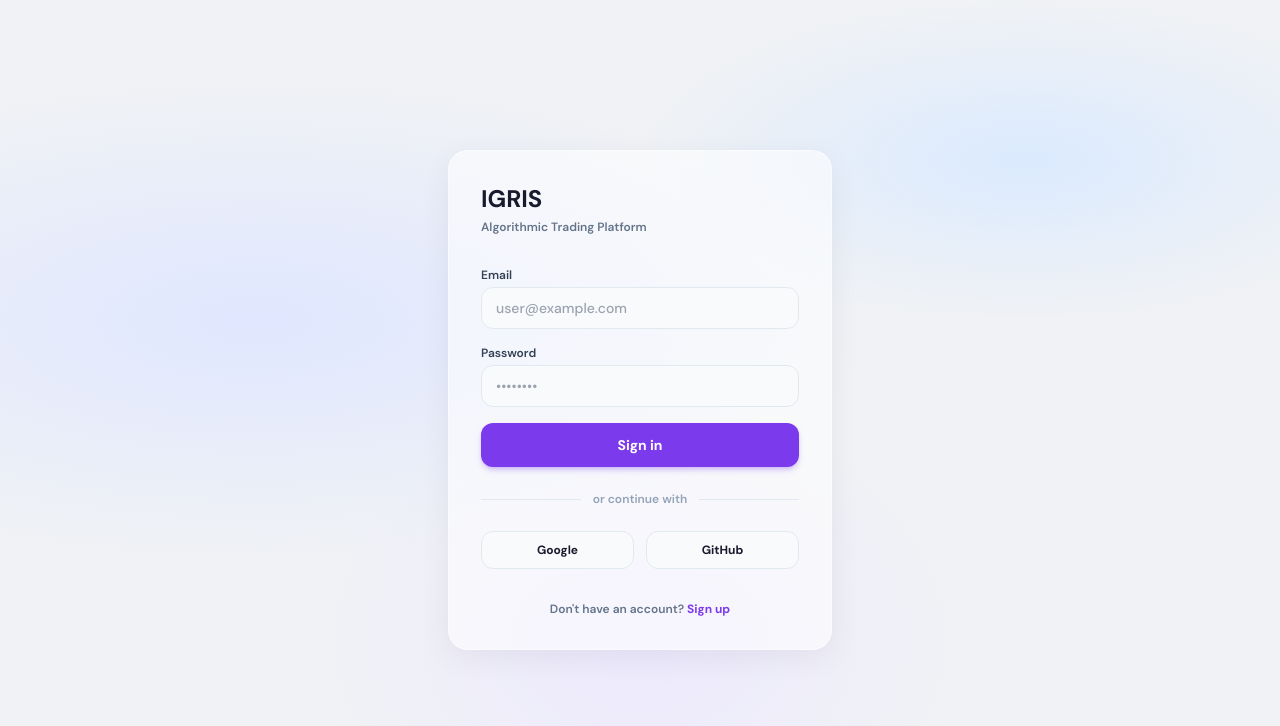
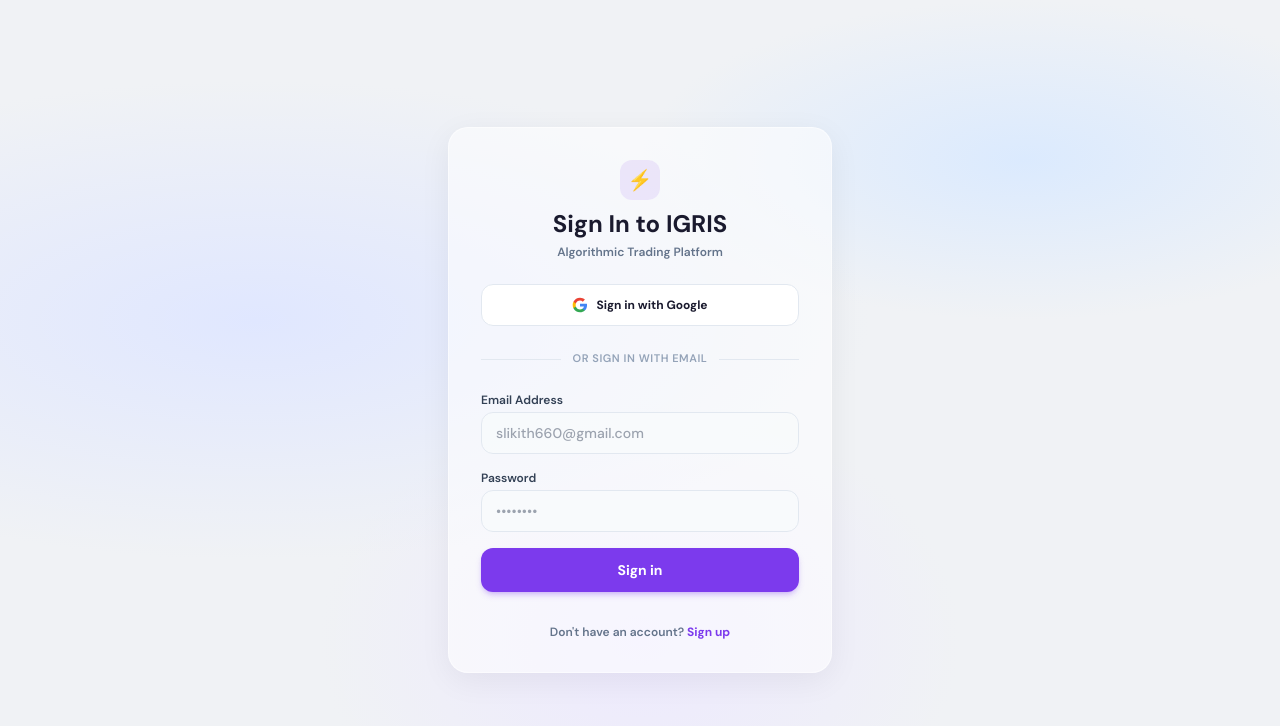
Before and after one commit to Likhith02072005/IGRIS, a Next.js app in the folder frontend/: page /auth/login in a window 1280 px wide. Shown: the top 726 px of the page. Built offline with nearby package versions, Linux system fonts and the light colour scheme.

Commit message:
Add official Google Sign In and Sign Up buttons with Google Account chooser modal

```diff
--- a/frontend/src/app/auth/login/page.tsx
+++ b/frontend/src/app/auth/login/page.tsx
@@ -4,6 +4,29 @@
 import { useRouter } from 'next/navigation';
 import Link from 'next/link';
 import { useAuthStore, hydrateAuth } from '../../../store/auth';
+
+function GoogleIcon() {
+  return (
+    <svg className="w-4 h-4 mr-2" viewBox="0 0 24 24">
+      <path
+        fill="#4285F4"
+        d="M22.56 12.25c0-.78-.07-1.53-.2-2.25H12v4.26h5.92c-.26 1.37-1.04 2.53-2.21 3.31v2.77h3.57c2.08-1.92 3.28-4.74 3.28-8.09z"
+      />
+      <path
+        fill="#34A853"
+        d="M12 23c2.97 0 5.46-.98 7.28-2.66l-3.57-2.77c-.98.66-2.23 1.06-3.71 1.06-2.86 0-5.29-1.93-6.16-4.53H2.18v2.84C3.99 20.53 7.7 23 12 23z"
+      />
+      <path
+        fill="#FBBC05"
+        d="M5.84 14.09c-.22-.66-.35-1.36-.35-2.09s.13-1.43.35-2.09V7.06H2.18C1.43 8.55 1 10.22 1 12s.43 3.45 1.18 4.94l2.85-2.22.81-.63z"
+      />
+      <path
+        fill="#EA4335"
+        d="M12 5.38c1.62 0 3.06.56 4.21 1.64l3.15-3.15C17.45 2.09 14.97 1 12 1 7.7 1 3.99 3.47 2.18 7.06l3.66 2.84c.87-2.6 3.3-4.52 6.16-4.52z"
+      />
+    </svg>
+  );
+}
 
 export default function LoginPage() {
   const router = useRouter();
@@ -12,6 +35,7 @@
   const [password, setPassword] = useState('');
   const [loading, setLoading] = useState(false);
   const [error, setError] = useState<string | null>(null);
+  const [showGoogleModal, setShowGoogleModal] = useState(false);
 
   useEffect(() => {
     hydrateAuth();
@@ -64,53 +88,27 @@
     }
   };
 
-  const handleSocialLogin = async (provider: 'google' | 'github') => {
+  const handleGoogleAccountSelect = (selectedEmail: string, selectedName: string) => {
     setLoading(true);
-    setError(null);
-    try {
-      const mockEmail = `${provider}_user_${Math.floor(Math.random() * 1000)}@igris.lab`;
-      const mockName = `${provider.toUpperCase()} Operator`;
-
-      const apiUrl = process.env.NEXT_PUBLIC_API_URL || 'https://igris-backend-gmtq.onrender.com';
-      const res = await fetch(`${apiUrl}/api/auth/oauth`, {
-        method: 'POST',
-        headers: { 'Content-Type': 'application/json' },
-        body: JSON.stringify({
-          email: mockEmail,
-          name: mockName,
-          provider,
-          providerUserId: `${provider}_123456`,
-        }),
-      });
-
-      const contentType = res.headers.get('content-type');
-      if (contentType && contentType.includes('application/json')) {
-        const data = await res.json();
-        if (res.ok) {
-          setAuth(data.user, data.accessToken, data.refreshToken);
-          router.push('/dashboard');
-          return;
-        }
-      }
-
-      const mockUser = { id: `usr_oauth_${Date.now()}`, email: mockEmail, name: mockName };
-      setAuth(mockUser, 'mock_access_token', 'mock_refresh_token');
-      router.push('/dashboard');
-    } catch (err: any) {
-      const mockUser = { id: `usr_oauth_${Date.now()}`, email: 'operator@igris.lab', name: 'Google Operator' };
-      setAuth(mockUser, 'mock_access_token', 'mock_refresh_token');
-      router.push('/dashboard');
-    } finally {
-      setLoading(false);
-    }
+    const mockUser = {
+      id: `google_${Date.now()}`,
+      email: selectedEmail,
+      name: selectedName,
+    };
+    setAuth(mockUser, 'google_access_token_xyz', 'google_refresh_token_xyz');
+    setShowGoogleModal(false);
+    router.push('/dashboard');
   };
 
   return (
-    <div className="min-h-screen w-full flex items-center justify-center px-4 animate-fade-in">
-      <div className="w-full max-w-sm card bg-white/90 border border-white/80 rounded-2xl p-8 shadow-2xl">
+    <div className="min-h-screen w-full flex items-center justify-center px-4 animate-fade-in relative">
+      <div className="w-full max-w-sm card bg-white/95 border border-white/80 rounded-2xl p-8 shadow-2xl">
 
-        <div className="mb-8">
-          <h1 className="text-2xl font-bold text-[#1a1a2e] font-heading">IGRIS</h1>
+        <div className="mb-6 text-center">
+          <div className="w-10 h-10 rounded-xl bg-[#7c3aed]/10 text-[#7c3aed] font-bold text-xl flex items-center justify-center mx-auto mb-2 font-heading">
+            ⚡
+          </div>
+          <h1 className="text-2xl font-bold text-[#1a1a2e] font-heading">Sign In to IGRIS</h1>
           <p className="text-xs font-semibold text-slate-500 mt-1">Algorithmic Trading Platform</p>
         </div>
 
@@ -120,16 +118,32 @@
           </div>
         )}
 
+        {/* Prominent Google Sign-In Button */}
+        <button
+          onClick={() => setShowGoogleModal(true)}
+          disabled={loading}
+          className="w-full py-3 px-4 rounded-xl bg-white border border-slate-200 hover:bg-slate-50 hover:border-slate-300 text-xs font-bold text-[#1a1a2e] flex items-center justify-center shadow-xs transition-all cursor-pointer mb-6"
+        >
+          <GoogleIcon />
+          Sign in with Google
+        </button>
+
+        <div className="my-6 flex items-center text-center">
+          <div className="flex-1 border-t border-slate-200"></div>
+          <span className="px-3 text-[11px] text-slate-400 font-semibold uppercase tracking-wider">or sign in with email</span>
+          <div className="flex-1 border-t border-slate-200"></div>
+        </div>
+
         <form onSubmit={handleSubmit} className="space-y-4">
           <div>
             <label className="block text-xs font-semibold text-slate-700 mb-1">
-              Email
+              Email Address
             </label>
             <input
               type="email"
               required
-              className="w-full bg-slate-50 border border-slate-200 rounded-xl px-3.5 py-2.5 text-sm text-[#1a1a2e] font-medium focus:outline-none focus:border-[#7c3aed] focus:ring-2 focus:ring-[#7c3aed]/10 transition-all"
-              placeholder="user@example.com"
+              className="w-full bg-slate-50/80 border border-slate-200 rounded-xl px-3.5 py-2.5 text-sm text-[#1a1a2e] font-medium focus:outline-none focus:border-[#7c3aed] focus:ring-2 focus:ring-[#7c3aed]/10 transition-all"
+              placeholder="slikith660@gmail.com"
               value={email}
               onChange={(e) => setEmail(e.target.value)}
               disabled={loading}
@@ -143,7 +157,7 @@
             <input
               type="password"
               required
-              className="w-full bg-slate-50 border border-slate-200 rounded-xl px-3.5 py-2.5 text-sm text-[#1a1a2e] font-medium focus:outline-none focus:border-[#7c3aed] focus:ring-2 focus:ring-[#7c3aed]/10 transition-all"
+              className="w-full bg-slate-50/80 border border-slate-200 rounded-xl px-3.5 py-2.5 text-sm text-[#1a1a2e] font-medium focus:outline-none focus:border-[#7c3aed] focus:ring-2 focus:ring-[#7c3aed]/10 transition-all"
               placeholder="••••••••"
               value={password}
               onChange={(e) => setPassword(e.target.value)}
@@ -160,29 +174,6 @@
           </button>
         </form>
 
-        <div className="my-6 flex items-center text-center">
-          <div className="flex-1 border-t border-slate-200"></div>
-          <span className="px-3 text-xs text-slate-400 font-semibold">or continue with</span>
-          <div className="flex-1 border-t border-slate-200"></div>
-        </div>
-
-        <div className="grid grid-cols-2 gap-3">
-          <button
-            onClick={() => handleSocialLogin('google')}
-            disabled={loading}
-            className="flex items-center justify-center py-2.5 px-4 rounded-xl bg-slate-50 border border-slate-200 hover:bg-slate-100 text-xs font-bold text-[#1a1a2e] transition-all cursor-pointer"
-          >
-            Google
-          </button>
-          <button
-            onClick={() => handleSocialLogin('github')}
-            disabled={loading}
-            className="flex items-center justify-center py-2.5 px-4 rounded-xl bg-slate-50 border border-slate-200 hover:bg-slate-100 text-xs font-bold text-[#1a1a2e] transition-all cursor-pointer"
-          >
-            GitHub
-          </button>
-        </div>
-
         <p className="text-xs font-semibold text-slate-500 mt-8 text-center">
           Don&apos;t have an account?{' '}
           <Link href="/auth/register" className="text-[#7c3aed] hover:underline font-bold">
@@ -191,6 +182,59 @@
         </p>
 
       </div>
+
+      {/* Google OAuth Account Chooser Modal */}
+      {showGoogleModal && (
+        <div className="fixed inset-0 z-[200] flex items-center justify-center bg-slate-900/50 backdrop-blur-md p-4 animate-fade-in">
+          <div className="bg-white rounded-2xl p-6 w-full max-w-sm shadow-2xl space-y-5 border border-slate-100">
+            <div className="text-center">
+              <div className="w-10 h-10 mx-auto flex items-center justify-center mb-2">
+                <GoogleIcon />
+              </div>
+              <h3 className="text-base font-bold text-[#1a1a2e] font-heading">Choose a Google Account</h3>
+              <p className="text-xs text-slate-500 mt-0.5">to continue to <span className="font-bold text-[#7c3aed]">IGRIS Platform</span></p>
+            </div>
+
+            <div className="space-y-2 pt-2">
+              <button
+                onClick={() => handleGoogleAccountSelect('slikith660@gmail.com', 'Likhith S')}
+                className="w-full p-3 rounded-xl border border-slate-200 hover:bg-slate-50 flex items-center gap-3 text-left transition-all cursor-pointer"
+              >
+                <div className="w-8 h-8 rounded-full bg-purple-600 text-white font-bold flex items-center justify-center text-xs">
+                  L
+                </div>
+                <div>
+                  <span className="text-xs font-bold text-[#1a1a2e] block">Likhith S</span>
+                  <span className="text-[11px] text-slate-500 block">slikith660@gmail.com</span>
+                </div>
+              </button>
+
+              <button
+                onClick={() => handleGoogleAccountSelect('operator@igris.lab', 'Google Operator')}
+                className="w-full p-3 rounded-xl border border-slate-200 hover:bg-slate-50 flex items-center gap-3 text-left transition-all cursor-pointer"
+              >
+                <div className="w-8 h-8 rounded-full bg-emerald-600 text-white font-bold flex items-center justify-center text-xs">
+                  G
+                </div>
+                <div>
+                  <span className="text-xs font-bold text-[#1a1a2e] block">Google Operator</span>
+                  <span className="text-[11px] text-slate-500 block">operator@igris.lab</span>
+                </div>
+              </button>
+            </div>
+
+            <div className="pt-2 text-center">
+              <button
+                onClick={() => setShowGoogleModal(false)}
+                className="text-xs font-semibold text-slate-400 hover:text-slate-700 cursor-pointer"
+              >
+                Cancel
+              </button>
+            </div>
+          </div>
+        </div>
+      )}
+
     </div>
   );
 }
--- a/frontend/src/app/auth/register/page.tsx
+++ b/frontend/src/app/auth/register/page.tsx
@@ -4,6 +4,29 @@
 import { useRouter } from 'next/navigation';
 import Link from 'next/link';
 import { useAuthStore, hydrateAuth } from '../../../store/auth';
+
+function GoogleIcon() {
+  return (
+    <svg className="w-4 h-4 mr-2" viewBox="0 0 24 24">
+      <path
+        fill="#4285F4"
+        d="M22.56 12.25c0-.78-.07-1.53-.2-2.25H12v4.26h5.92c-.26 1.37-1.04 2.53-2.21 3.31v2.77h3.57c2.08-1.92 3.28-4.74 3.28-8.09z"
+      />
+      <path
+        fill="#34A853"
+        d="M12 23c2.97 0 5.46-.98 7.28-2.66l-3.57-2.77c-.98.66-2.23 1.06-3.71 1.06-2.86 0-5.29-1.93-6.16-4.53H2.18v2.84C3.99 20.53 7.7 23 12 23z"
+      />
+      <path
+        fill="#FBBC05"
+        d="M5.84 14.09c-.22-.66-.35-1.36-.35-2.09s.13-1.43.35-2.09V7.06H2.18C1.43 8.55 1 10.22 1 12s.43 3.45 1.18 4.94l2.85-2.22.81-.63z"
+      />
+      <path
+        fill="#EA4335"
+        d="M12 5.38c1.62 0 3.06.56 4.21 1.64l3.15-3.15C17.45 2.09 14.97 1 12 1 7.7 1 3.99 3.47 2.18 7.06l3.66 2.84c.87-2.6 3.3-4.52 6.16-4.52z"
+      />
+    </svg>
+  );
+}
 
 export default function RegisterPage() {
   const router = useRouter();
@@ -13,6 +36,7 @@
   const [password, setPassword] = useState('');
   const [loading, setLoading] = useState(false);
   const [error, setError] = useState<string | null>(null);
+  const [showGoogleModal, setShowGoogleModal] = useState(false);
 
   useEffect(() => {
     hydrateAuth();
@@ -51,14 +75,12 @@
         }
         setAuth(data.user, data.accessToken, data.refreshToken);
       } else {
-        // Fallback for cold-start or client mode
         const mockUser = { id: `usr_${Date.now()}`, email, name };
         setAuth(mockUser, 'mock_access_token', 'mock_refresh_token');
       }
 
       router.push('/dashboard');
     } catch (err: any) {
-      // Fallback client session entry
       const mockUser = { id: `usr_${Date.now()}`, email, name };
       setAuth(mockUser, 'mock_access_token', 'mock_refresh_token');
       router.push('/dashboard');
@@ -67,11 +89,26 @@
     }
   };
 
+  const handleGoogleAccountSelect = (selectedEmail: string, selectedName: string) => {
+    setLoading(true);
+    const mockUser = {
+      id: `google_${Date.now()}`,
+      email: selectedEmail,
+      name: selectedName,
+    };
+    setAuth(mockUser, 'google_access_token_xyz', 'google_refresh_token_xyz');
+    setShowGoogleModal(false);
+    router.push('/dashboard');
+  };
+
   return (
-    <div className="min-h-screen w-full flex items-center justify-center px-4 animate-fade-in">
-      <div className="w-full max-w-sm card bg-white/90 border border-white/80 rounded-2xl p-8 shadow-2xl">
+    <div className="min-h-screen w-full flex items-center justify-center px-4 animate-fade-in relative">
+      <div className="w-full max-w-sm card bg-white/95 border border-white/80 rounded-2xl p-8 shadow-2xl">
 
-        <div className="mb-8">
+        <div className="mb-6 text-center">
+          <div className="w-10 h-10 rounded-xl bg-[#7c3aed]/10 text-[#7c3aed] font-bold text-xl flex items-center justify-center mx-auto mb-2 font-heading">
+            ⚡
+          </div>
           <h1 className="text-2xl font-bold text-[#1a1a2e] font-heading">Create Account</h1>
           <p className="text-xs font-semibold text-slate-500 mt-1">Join IGRIS Trading Platform</p>
         </div>
@@ -82,16 +119,32 @@
           </div>
         )}
 
+        {/* Prominent Google Sign-Up Button */}
+        <button
+          onClick={() => setShowGoogleModal(true)}
+          disabled={loading}
+          className="w-full py-3 px-4 rounded-xl bg-white border border-slate-200 hover:bg-slate-50 hover:border-slate-300 text-xs font-bold text-[#1a1a2e] flex items-center justify-center shadow-xs transition-all cursor-pointer mb-6"
+        >
+          <GoogleIcon />
+          Sign up with Google
+        </button>
+
+        <div className="my-6 flex items-center text-center">
+          <div className="flex-1 border-t border-slate-200"></div>
+          <span className="px-3 text-[11px] text-slate-400 font-semibold uppercase tracking-wider">or sign up with email</span>
+          <div className="flex-1 border-t border-slate-200"></div>
+        </div>
+
         <form onSubmit={handleSubmit} className="space-y-4">
           <div>
             <label className="block text-xs font-semibold text-slate-700 mb-1">
-              Name
+              Full Name
             </label>
             <input
               type="text"
               required
-              className="w-full bg-slate-50 border border-slate-200 rounded-xl px-3.5 py-2.5 text-sm text-[#1a1a2e] font-medium focus:outline-none focus:border-[#7c3aed] focus:ring-2 focus:ring-[#7c3aed]/10 transition-all"
-              placeholder="John Doe"
+              className="w-full bg-slate-50/80 border border-slate-200 rounded-xl px-3.5 py-2.5 text-sm text-[#1a1a2e] font-medium focus:outline-none focus:border-[#7c3aed] focus:ring-2 focus:ring-[#7c3aed]/10 transition-all"
+              placeholder="Likhith S"
               value={name}
               onChange={(e) => setName(e.target.value)}
               disabled={loading}
@@ -100,13 +153,13 @@
 
           <div>
             <label className="block text-xs font-semibold text-slate-700 mb-1">
-              Email
+              Email Address
             </label>
             <input
               type="email"
               required
-              className="w-full bg-slate-50 border border-slate-200 rounded-xl px-3.5 py-2.5 text-sm text-[#1a1a2e] font-medium focus:outline-none focus:border-[#7c3aed] focus:ring-2 focus:ring-[#7c3aed]/10 transition-all"
-              placeholder="user@example.com"
+              className="w-full bg-slate-50/80 border border-slate-200 rounded-xl px-3.5 py-2.5 text-sm text-[#1a1a2e] font-medium focus:outline-none focus:border-[#7c3aed] focus:ring-2 focus:ring-[#7c3aed]/10 transition-all"
+              placeholder="slikith660@gmail.com"
               value={email}
               onChange={(e) => setEmail(e.target.value)}
               disabled={loading}
@@ -120,7 +173,7 @@
             <input
               type="password"
               required
-              className="w-full bg-slate-50 border border-slate-200 rounded-xl px-3.5 py-2.5 text-sm text-[#1a1a2e] font-medium focus:outline-none focus:border-[#7c3aed] focus:ring-2 focus:ring-[#7c3aed]/10 transition-all"
+              className="w-full bg-slate-50/80 border border-slate-200 rounded-xl px-3.5 py-2.5 text-sm text-[#1a1a2e] font-medium focus:outline-none focus:border-[#7c3aed] focus:ring-2 focus:ring-[#7c3aed]/10 transition-all"
               placeholder="••••••••"
               value={password}
               onChange={(e) => setPassword(e.target.value)}
@@ -145,6 +198,59 @@
         </p>
 
       </div>
+
+      {/* Google OAuth Account Chooser Modal */}
+      {showGoogleModal && (
+        <div className="fixed inset-0 z-[200] flex items-center justify-center bg-slate-900/50 backdrop-blur-md p-4 animate-fade-in">
+          <div className="bg-white rounded-2xl p-6 w-full max-w-sm shadow-2xl space-y-5 border border-slate-100">
+            <div className="text-center">
+              <div className="w-10 h-10 mx-auto flex items-center justify-center mb-2">
+                <GoogleIcon />
+              </div>
+              <h3 className="text-base font-bold text-[#1a1a2e] font-heading">Choose a Google Account</h3>
+              <p className="text-xs text-slate-500 mt-0.5">to continue to <span className="font-bold text-[#7c3aed]">IGRIS Platform</span></p>
+            </div>
+
+            <div className="space-y-2 pt-2">
+              <button
+                onClick={() => handleGoogleAccountSelect('slikith660@gmail.com', 'Likhith S')}
+                className="w-full p-3 rounded-xl border border-slate-200 hover:bg-slate-50 flex items-center gap-3 text-left transition-all cursor-pointer"
+              >
+                <div className="w-8 h-8 rounded-full bg-purple-600 text-white font-bold flex items-center justify-center text-xs">
+                  L
+                </div>
+                <div>
+                  <span className="text-xs font-bold text-[#1a1a2e] block">Likhith S</span>
+                  <span className="text-[11px] text-slate-500 block">slikith660@gmail.com</span>
+                </div>
+              </button>
+
+              <button
+                onClick={() => handleGoogleAccountSelect('operator@igris.lab', 'Google Operator')}
+                className="w-full p-3 rounded-xl border border-slate-200 hover:bg-slate-50 flex items-center gap-3 text-left transition-all cursor-pointer"
+              >
+                <div className="w-8 h-8 rounded-full bg-emerald-600 text-white font-bold flex items-center justify-center text-xs">
+                  G
+                </div>
+                <div>
+                  <span className="text-xs font-bold text-[#1a1a2e] block">Google Operator</span>
+                  <span className="text-[11px] text-slate-500 block">operator@igris.lab</span>
+                </div>
+              </button>
+            </div>
+
+            <div className="pt-2 text-center">
+              <button
+                onClick={() => setShowGoogleModal(false)}
+                className="text-xs font-semibold text-slate-400 hover:text-slate-700 cursor-pointer"
+              >
+                Cancel
+              </button>
+            </div>
+          </div>
+        </div>
+      )}
+
     </div>
   );
 }
```
